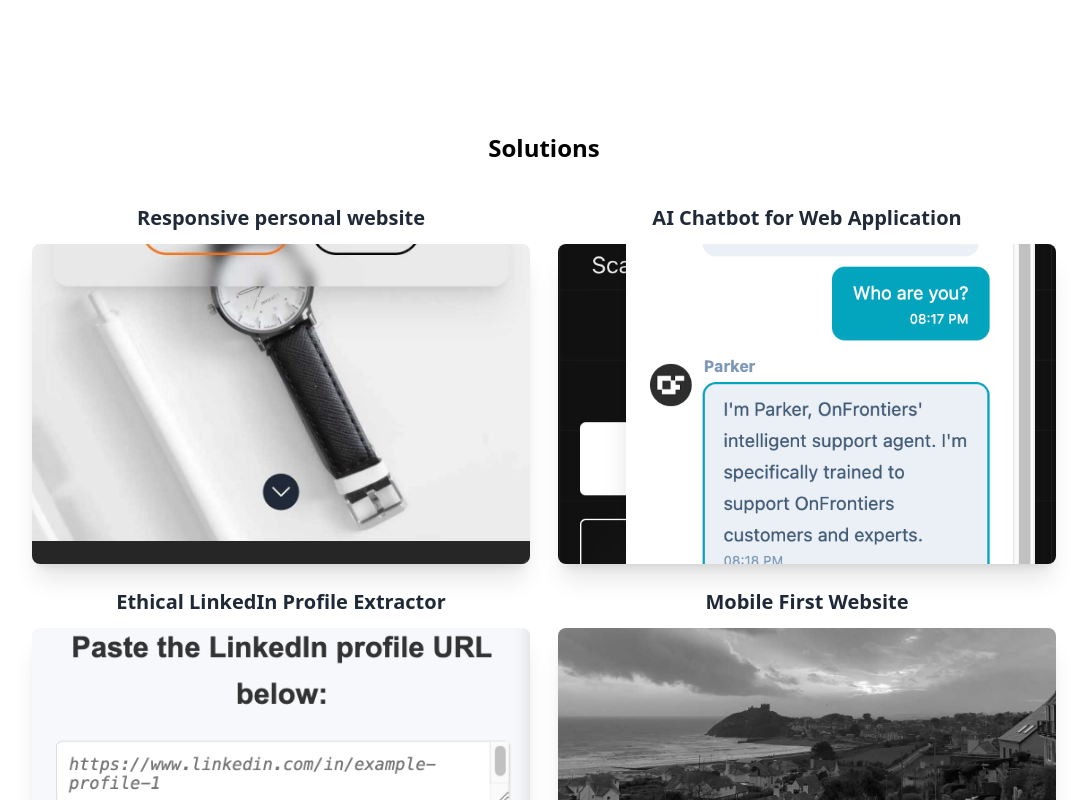
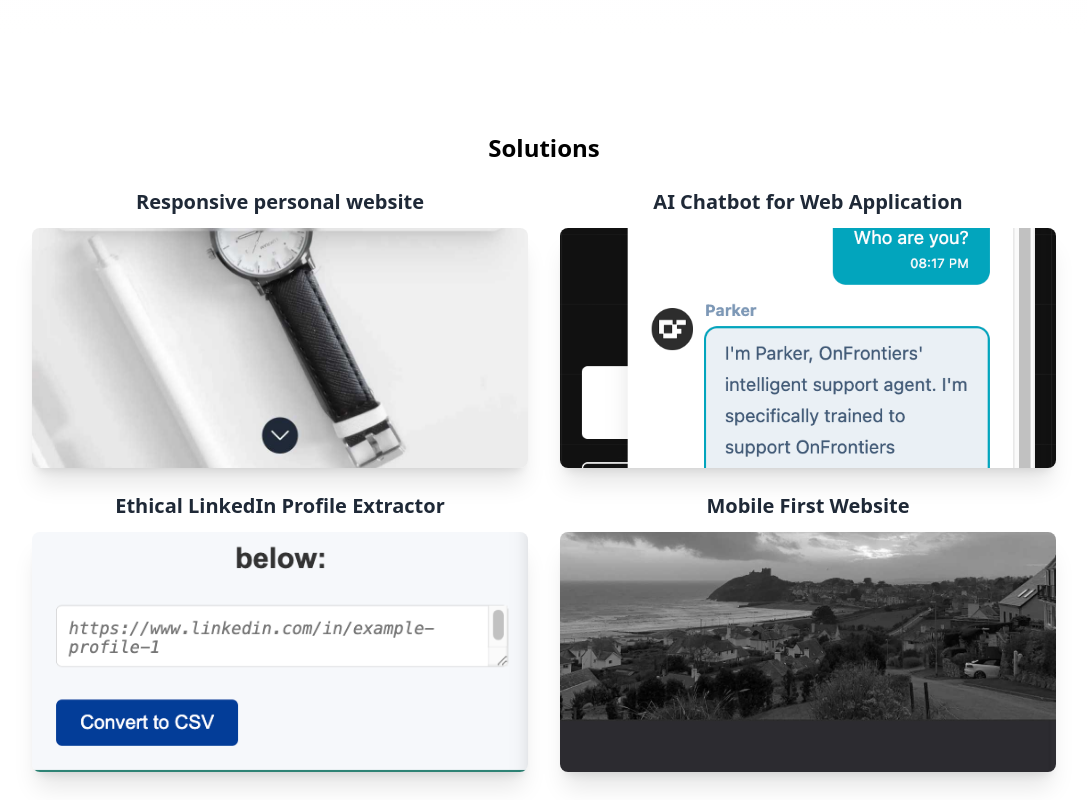
Before and after one commit to borgesenioc/react-resume-enio, a Next.js app: page / in a window 1280 px wide. Shown: the part 2520-3320 px from the top of the page, without its empty margins (96-1183 px from the left). Built offline with nearby package versions, Linux system fonts and the light colour scheme.

Commit message:
Adjust portfolio images height

```diff
--- a/src/components/Sections/Portfolio.tsx
+++ b/src/components/Sections/Portfolio.tsx
@@ -12,15 +12,15 @@
 const Portfolio: FC = memo(() => {
   return (
     <Section className="bg-white" sectionId={SectionId.Portfolio}>
-      <div className="flex flex-col gap-y-8">
+      <div className="flex flex-col gap-y-4">
         <h2 className="self-center text-2xl font-bold text-black">Solutions</h2>
-        <div className="w-full grid grid-cols-1 md:grid-cols-2 lg:grid-cols-2 gap-y-4 gap-x-7">
+        <div className="w-full grid grid-cols-1 md:grid-cols-2 lg:grid-cols-2 gap-y-4 gap-x-8">
           {portfolioItems.map((item, index) => {
             const {title, image} = item;
             return (
               <div className="flex flex-col" key={`${title}-${index}`}>
                 <h3 className="mb-3 mt-2 text-center text-xl font-bold text-gray-800">{title}</h3>
-                <div className="relative overflow-hidden rounded-lg shadow-lg shadow-black/30 lg:shadow-xl h-80">
+                <div className="relative overflow-hidden rounded-lg shadow-lg shadow-black/30 lg:shadow-xl h-60 w-70">
                   <Image
                     alt={title}
                     className="h-full w-full object-cover"
```
